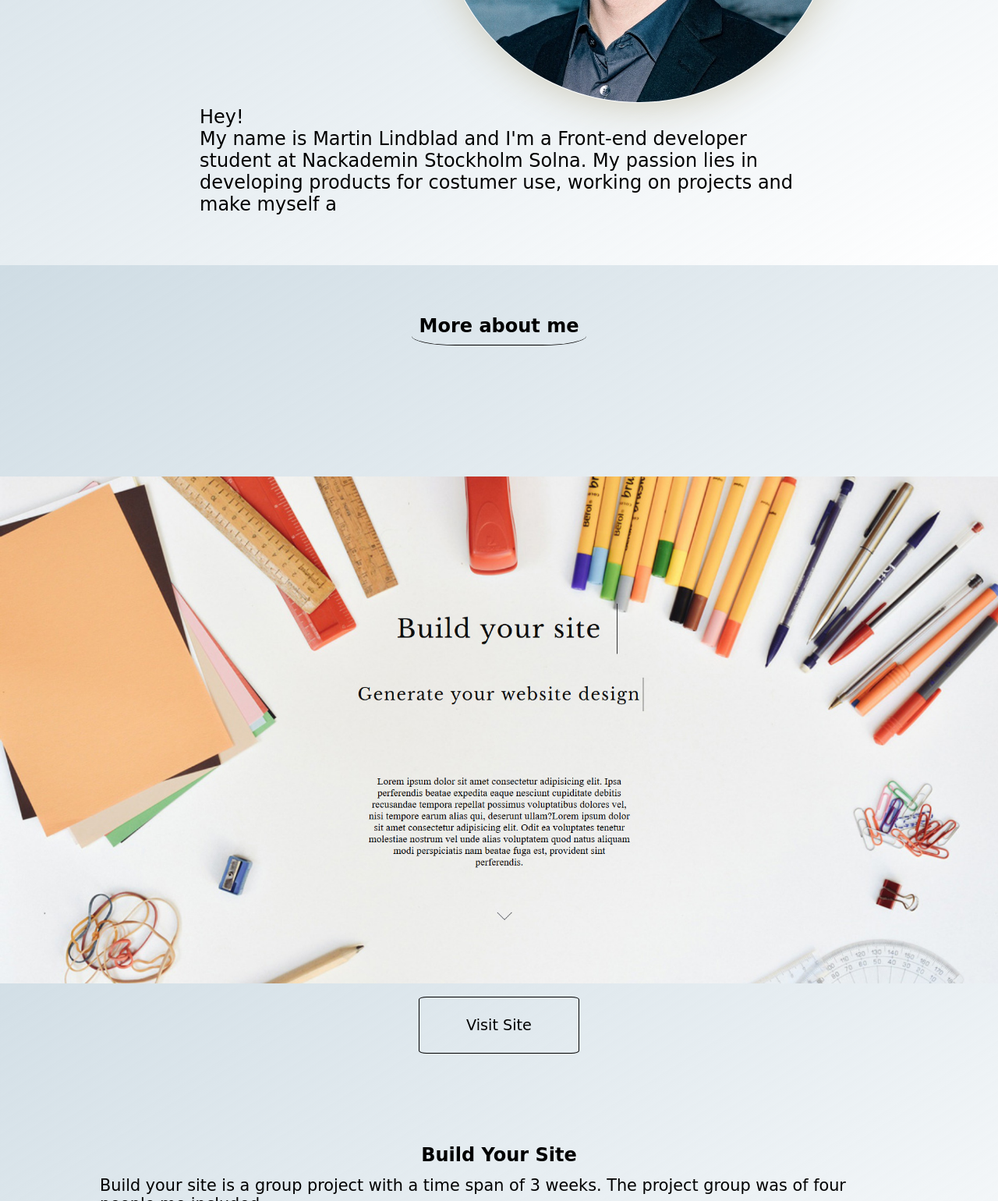
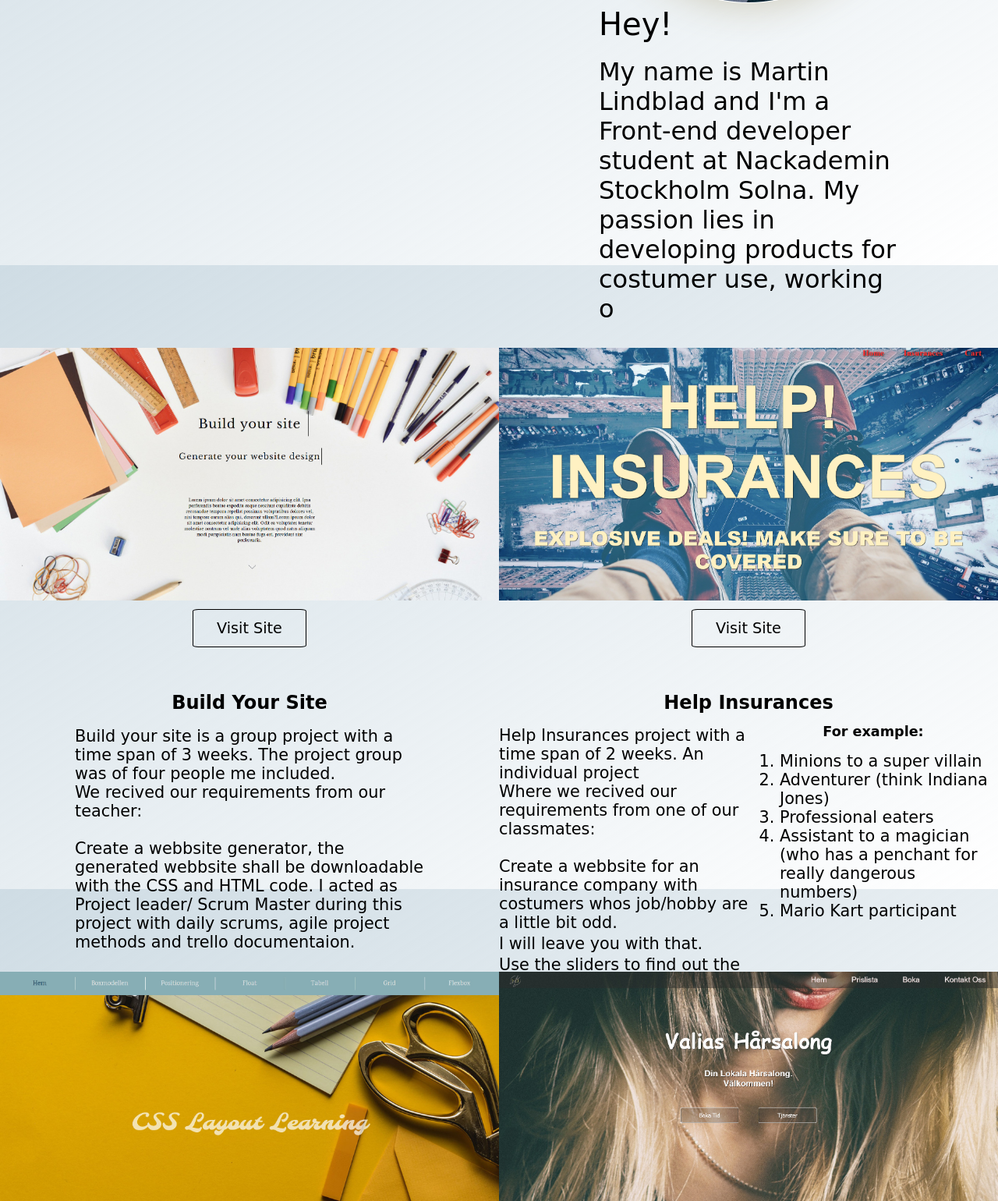
Before and after one commit to Martinlindblad/MartinLindblad.github.io, a plain HTML site: page index.html in a window 1280 px wide. Shown: the part 1260-2800 px from the top of the page at 78% size. Drawn offline with nearby package versions, Linux system fonts and the light colour scheme; a web font is replaced by a local one.

Commit message:
desktop grid

```diff
--- a/index.css
+++ b/index.css
@@ -632,4 +632,96 @@ svg .cls-1 {
   nav{
     padding: 100px 40px 60px 40px;
   }
+
+  .grid-container{
+    display: grid;
+    display: -ms-grid;
+    display: -moz-grid;
+    grid-template-columns: 50vw 50vw;
+    grid-template-rows: 100vh 100vh;
+    margin: 0% auto;
+  }
+  .item-a {
+    grid-column-start: 1;
+    grid-column-end: 2;
+    grid-row-start: 1;
+  }
+  .item-b {
+    grid-column-start: 2;
+    grid-column-end: 3;
+  }
+  main img{
+    margin: 0% auto;
+    width: 30vw;
+
+
+   }
+   h3{
+     font-size: 2.5rem;
+
+   }
+   #me{
+     padding-top: 5%;
+     font-size: 2rem;
+   }
+   #submenu{
+     font-size: 2.5vw;
+
+   }
+   .drop{
+     margin: 0% 30%;
+
+   }
+   .drop h4{
+     font-size: 1.7rem;
+   }
+   .drop p{
+     font-size: 1.5rem;
+   }
+   .work{
+     width: 50vw;
+    margin: 0% auto;
+   }
+   .work img{
+     width: 50vw;
+   }
+   .flex-box-build-site{
+     display: flex;
+     box-sizing: border-box;
+     width: 35vw;
+     margin: 0% auto;
+   }
+   .flex-box-help-insurances{
+     display: flex;
+     box-sizing: border-box;
+     width: 50vw;
+     margin: 0% auto;
+     flex-direction: row;
+     justify-content: space-evenly;
+
+   }
+   .help-insurances-item{
+      width: 25vw;
+   }
+   .help-insurances-item p{
+      width: 25vw;
+   }
+   h6{
+     padding: 0px;
+     margin: 0% auto;
+   }
+   .pad{
+     padding-bottom: 2%;
+   }
+   .contact-container{
+     height: 15vh;
+    }
+    .contact-container a {
+      font-size: 50px;
+    }
+    #contact-h2{
+      padding: 0%;
+     font-size: 2.5rem;
+   }
+
 }
--- a/index.html
+++ b/index.html
@@ -119,22 +119,31 @@
                 <h1 >Front-end Developer</h1>
             </header>
             <div class="wrapper"></div>
-            <main>
+        <div class="grid-container">
+
+
+            <main class="item-b">
+                <div>
                     <img id="me-pic" src="profil.jpg" alt="">
                     <h3>Hey!</h3>
                     <p id="me">My name is Martin Lindblad and I'm a Front-end developer student at Nackademin Stockholm Solna. My
-                    passion lies in developing products for costumer use, working on projects and make myself an great developer.
+                        passion lies in developing products for costumer use, working on projects and make myself a great developer.
                     </p>
+
+                </div>
             </main>
+
+
+
+            <section class="item-a">
+
 
 
                 <h2>
 
                     <a href="javascript:void(0)" id = "submenu">More about me</a>
                 </h2>
-
-
-            <section class="drop">
+                <div class="drop">
                     <h4>Experience</h4>
                     <ul>
                         <li><p>Working parttime at CCEP (2016)-(now)</p></li>
@@ -154,18 +163,22 @@
                             <li><p>English - Fluent</p></li>
                             <li><p>Japanese - Elementary</p></li>
                         </ul>
+                    </div>
+
                 </section>
-
                     <section>
                         <div id="work" class="work">
                             <img src="Build Your Site.jpg" alt="">
                             <div class="visit-site">
                                 <a class="btn1" href="https://martinlindblad.github.io/buildsite/">Visit Site</a>
                             </div>
-                        <h5>Build Your Site</h5>
+                            <h5 class="pad">Build Your Site</h5>
+                            <div class="flex-box-build-site">
                                 <p>Build your site is a group project with a time span of 3 weeks. The project group was of four people me included.
                                     <br> We recived our requirements from our teacher: <br> <br> Create a webbsite generator, the generated webbsite shall be downloadable with the CSS and HTML code.
                                     I acted as Project leader/ Scrum Master during this project with daily scrums, agile project methods and trello documentaion.</p>
+
+                            </div>
                         </div>
                     </section>
                     <section>
@@ -174,10 +187,20 @@
                             <div class="visit-site">
                                 <a class="btn1" href="https://martinlindblad.github.io/help-insurances.github.io/index.html">Visit Site</a>
                             </div>
-                            <h5>Help Insurances</h5>
+                            <h5 class="pad">Help Insurances</h5>
+
+                            <div class="flex-box-help-insurances">
+
+                                <div class="help-insurances-item">
                                     <p>Help Insurances project with a time span of 2 weeks. An individual project
                                         <br> Where we recived our requirements from one of our classmates:<br> <br> Create a webbsite for an insurance company with costumers whos job/hobby are a little bit odd.
                                     </p>
+
+                                    <p>I will leave you with that.</p>
+                                    <p>Use the sliders to find out the danger level of your
+                                    job/hobby and recive two offers.</p>
+                                </div>
+                                <div class="help-insurances-item">
                                     <h6>For example:</h6>
                                     <ol>
                                         <li>Minions to a super villain</li>
@@ -186,21 +209,25 @@
                                         <li> Assistant to a magician (who has a penchant for really dangerous numbers)</li>
                                         <li> Mario Kart participant</li>
                                     </ol>
-                            <p>I will leave you with that.</p>
-                            <p>Use the sliders to find out the danger level of your job/hobby and recive two offers.</p>
+
+                                </div>
+                            </div>
                         </div>
                     </section>
-                    <section>
+                    <section >
                         <div class="work">
                             <img src="css layout learning.jpg" alt="">
                             <div class="visit-site">
                                 <a class="btn1" href="https://tocico.github.io/csslayoutlearning.github.io/index.html">Visit Site</a>
                             </div>
                             <h5>CSS Layout Learning</h5>
+                            <div class="flex-box-build-site">
+
                                 <p>The first group project I ever did. Me and my partner had to make a webbsite with CSS & HTML only. The webbsites requirements:
                                     <br><br>Mobile first <br> Responsive <br> Old browser support <br> <br> This was a hard project since our knowledge was low, but
                                     very educational.
                                 </p>
+                            </div>
                         </div>
                     </section>
                     <section>
@@ -210,7 +237,10 @@
                                 <a class="btn1" href="https://martinlindblad.github.io/ValiasHairsalon.github.io/">Visit Site</a>
                             </div>
                             <h5>Valias Hairsalon</h5>
+                            <div class="flex-box-build-site">
+
                                 <p>IN PROGRESS <br><br> This project is in progress and will not be updated untill it's finished.</p>
+                            </div>
                         </div>
                     </section>
                 </div>
@@ -226,6 +256,7 @@
                     </div>
                 </section>
 
+            </div>
 
 
                 <script src="index.js"></script>
```
Lines whose indentation alone changed are shown as unchanged.
